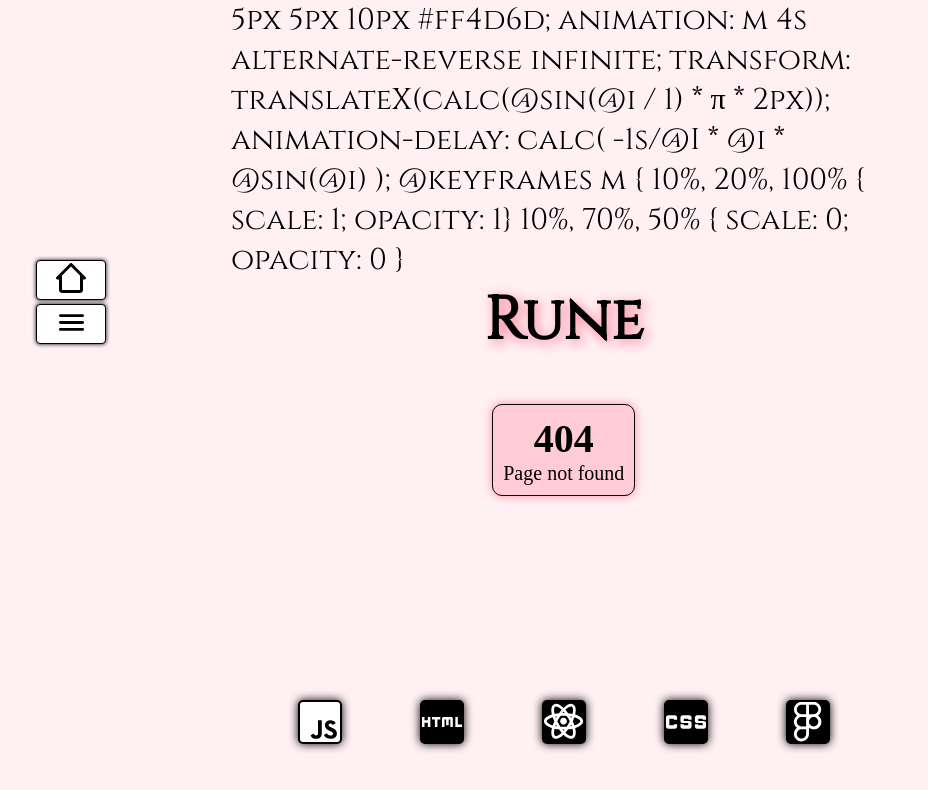
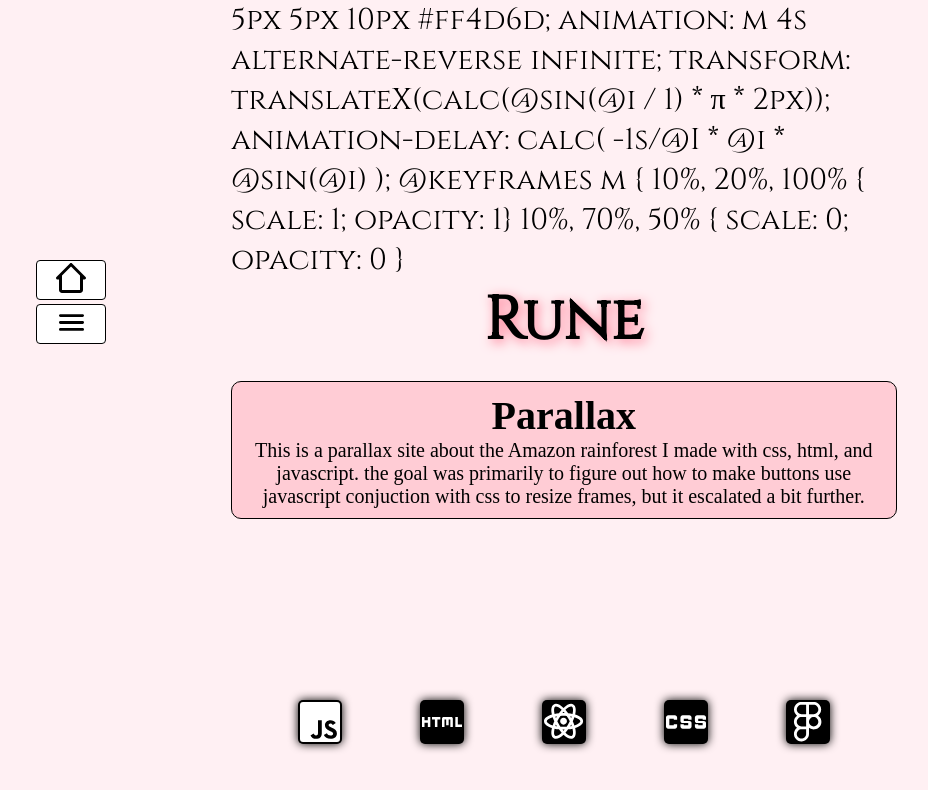
Before and after one commit to RuneKodehode/porto, a React (Vite) app: page /#/AboutProjOne in a window 1280 px wide. Shown: the top 790 px of the page, without its empty margins (89-1017 px from the left). Built offline with nearby package versions, Linux system fonts and the light colour scheme.

Commit message:
end of day

```diff
--- a/src/App.jsx
+++ b/src/App.jsx
@@ -3,6 +3,8 @@ import { Icons } from "./components/Icons/Icons.jsx";
 import { Home } from "./Pages/Home";
 import { ProjectOne } from "./Pages/ProjectOne";
 import { ProjectTwo } from "./Pages/ProjectTwo";
+import { AboutProjOne } from "./Pages/AboutProjOne.jsx";
+import { AboutProjTwo } from "./Pages/AboutProjTwo.jsx";
 import { Rune } from "./components/svg/rune.jsx";
 import { Contact } from "./Pages/Contact.jsx";
 import { HashRouter as Router, Routes, Route } from "react-router-dom";
@@ -19,6 +21,8 @@ function App() {
               <Route path="/" element={<Home />} />
               <Route path="/ProjectOne" element={<ProjectOne />} />
               <Route path="/ProjectTwo" element={<ProjectTwo />} />
+              <Route path="/AboutProjOne" element={<AboutProjOne />} />
+              <Route path="/AboutProjTwo" element={<AboutProjTwo />} />
               <Route path="/Contact" element={<Contact />} />
               <Route
                 path="*"
--- /dev/null
+++ b/src/Pages/AboutProjOne.jsx
@@ -0,0 +1,13 @@
+export const AboutProjOne = () => {
+  return (
+    <div>
+      <h1>Parallax</h1>
+      <p>
+        This is a parallax site about the Amazon rainforest I made with css,
+        html, and javascript. the goal was primarily to figure out how to make
+        buttons use javascript conjuction with css to resize frames, but it
+        escalated a bit further.
+      </p>
+    </div>
+  );
+};
--- /dev/null
+++ b/src/Pages/AboutProjTwo.jsx
@@ -0,0 +1,11 @@
+export const AboutProjTwo = () => {
+  return (
+    <div>
+      <h1>Pokedex</h1>
+      <p>
+        This is a small pokedex for generation 1 made in React, it uses the
+        pokemon API to fetch the text and images of the pokemons.
+      </p>
+    </div>
+  );
+};
--- a/src/components/NavBar/NavBar.jsx
+++ b/src/components/NavBar/NavBar.jsx
@@ -47,9 +47,9 @@ function NavBar() {
           </svg>
         </button>
       </div>
-
       <div className="btnDiv">
         {showNav && (
+          <Link to="/AboutProjOne">
             <button
               id="projectOne"
               className="navBtn "
@@ -59,6 +59,7 @@ function NavBar() {
             >
               Parallax
             </button>
+          </Link>
         )}
         {showProj && showNav && (
           <div className="btnDiv">
@@ -77,6 +78,7 @@ function NavBar() {
       </div>
       <div className="btnDiv">
         {showNav && (
+          <Link to="/AboutProjTwo">
             <button
               className="navBtn "
               onClick={() => {
@@ -85,6 +87,7 @@ function NavBar() {
             >
               Pokedex
             </button>
+          </Link>
         )}
         {showProjTwo && showNav && (
           <div className="btnDiv">
--- a/src/index.css
+++ b/src/index.css
@@ -20,7 +20,6 @@ iframe {
   text-align: center;
   z-index: 1;
   border: 1px solid black;
-  box-shadow: 0px 0px 10px #ff8fa3;
   background-color: #ffccd5;
   padding: 10px;
 }
@@ -103,7 +102,6 @@ iframe {
   font-size: 14px;
   font-weight: 700;
   background-color: rgb(37, 36, 36);
-  box-shadow: 0px 0px 4px black;
   border-radius: 4px;
   transition: 0.1s;
   width: 70px;
```
Lines whose indentation alone changed are shown as unchanged.
